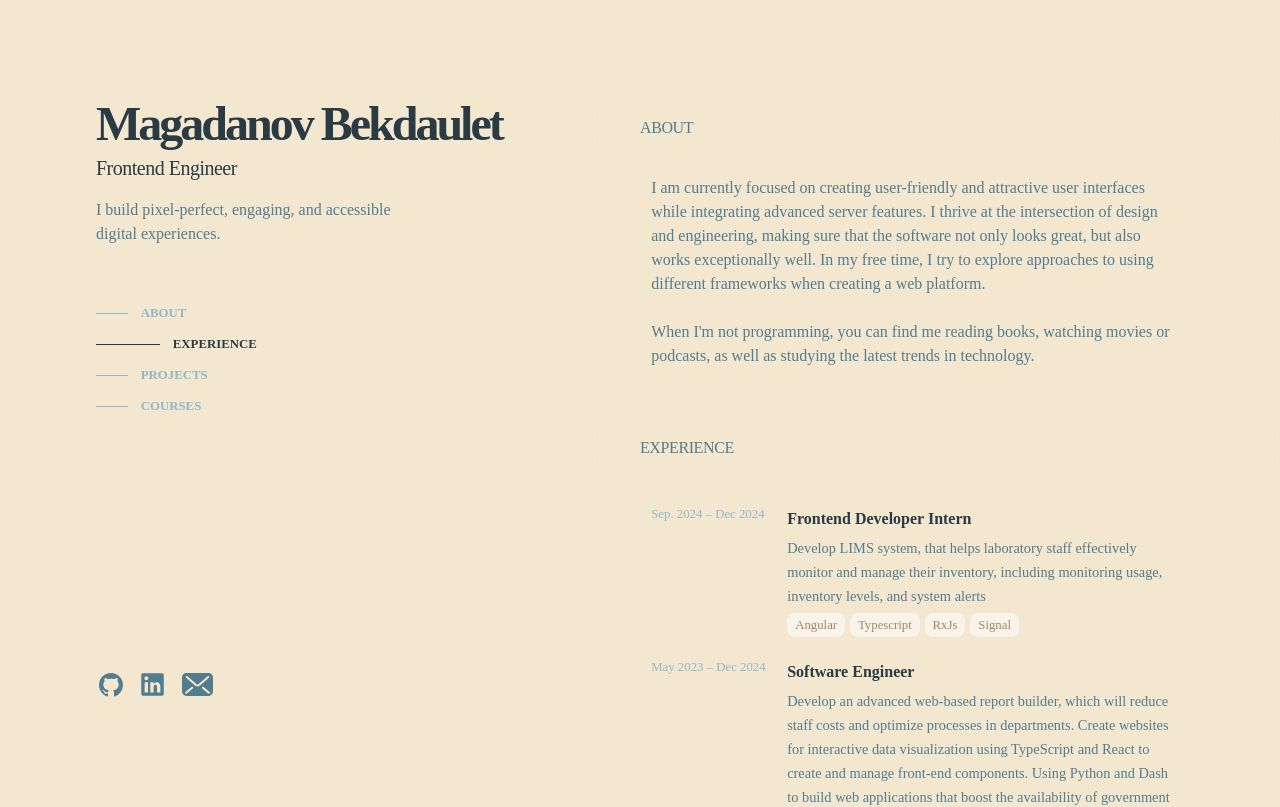
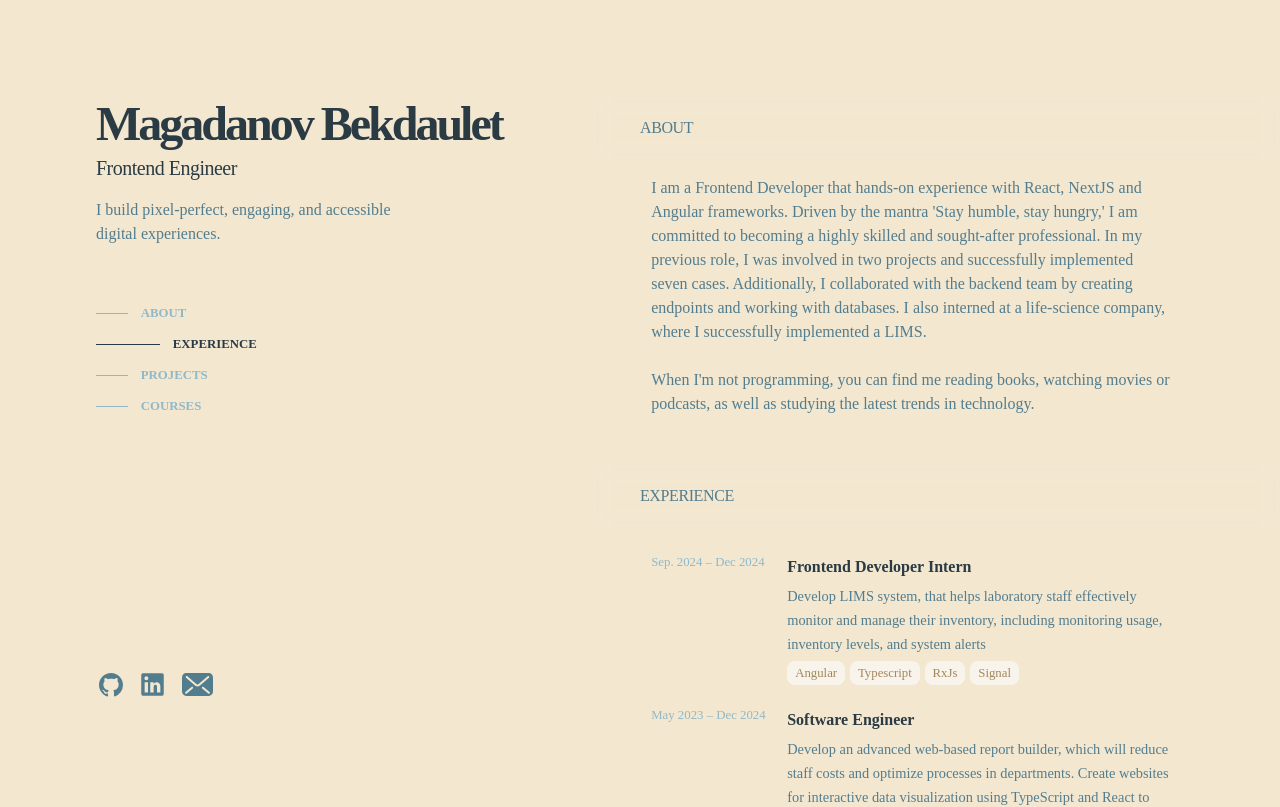
Before and after one commit to Magadanov/cv-web, a React (Create React App) app: page / in a window 1280 px wide. Shown: the top 807 px of the page. Built offline with nearby package versions, Linux system fonts and the light colour scheme.

Commit message:
refactor: change about

```diff
--- a/src/components/main/about/about.tsx
+++ b/src/components/main/about/about.tsx
@@ -7,12 +7,15 @@
                 <h2 className="paragraph">ABOUT</h2>
             </div>
             <p style={{ paddingInline: ".7rem" }}>
-                I am currently focused on creating user-friendly and attractive
-                user interfaces while integrating advanced server features. I
-                thrive at the intersection of design and engineering, making
-                sure that the software not only looks great, but also works
-                exceptionally well. In my free time, I try to explore approaches
-                to using different frameworks when creating a web platform.
+                I am a Frontend Developer that hands-on experience with React,
+                NextJS and Angular frameworks. Driven by the mantra &apos;Stay
+                humble, stay hungry,&apos; I am committed to becoming a highly
+                skilled and sought-after professional. In my previous role, I
+                was involved in two projects and successfully implemented seven
+                cases. Additionally, I collaborated with the backend team by
+                creating endpoints and working with databases. I also interned
+                at a life-science company, where I successfully implemented a
+                LIMS.
                 <br />
                 <br />
                 When I&apos;m not programming, you can find me reading books,
```
Also changed, not shown: 1 other file (tests, documents, lock files or other folders).
